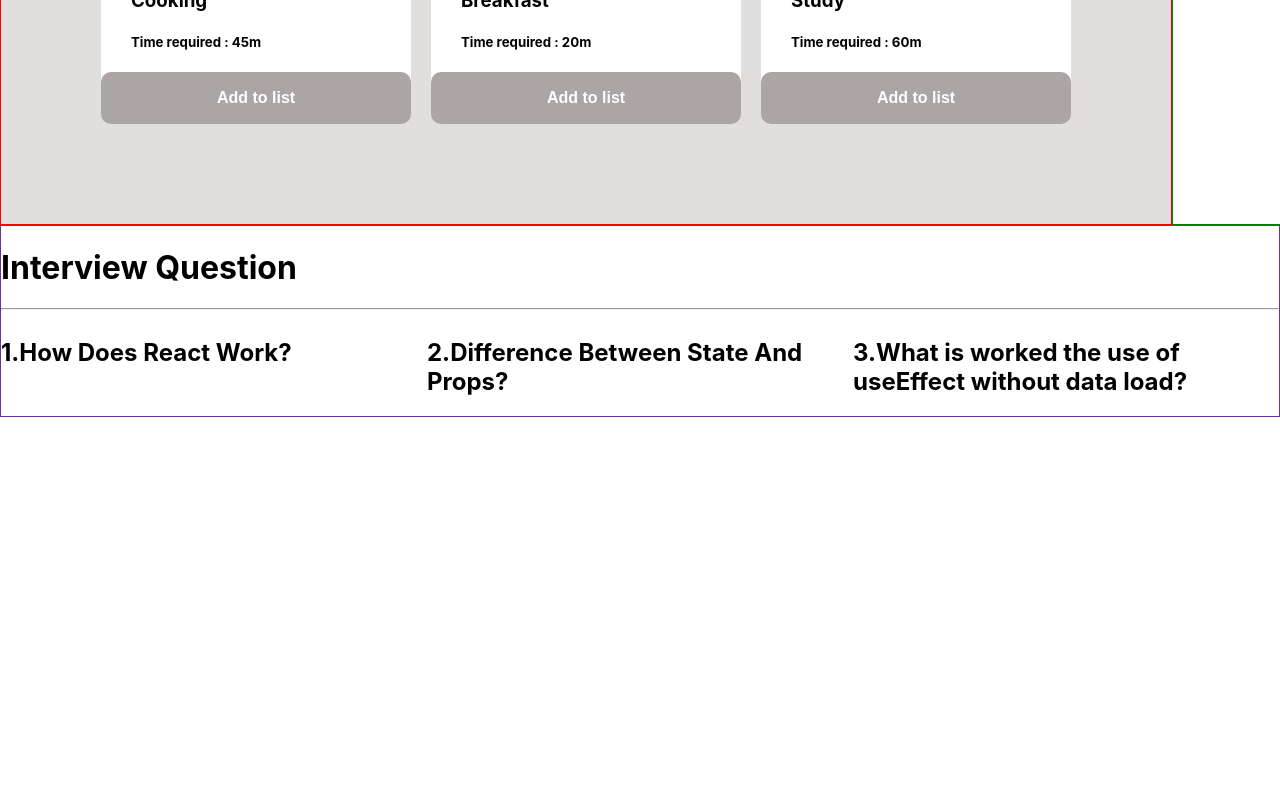
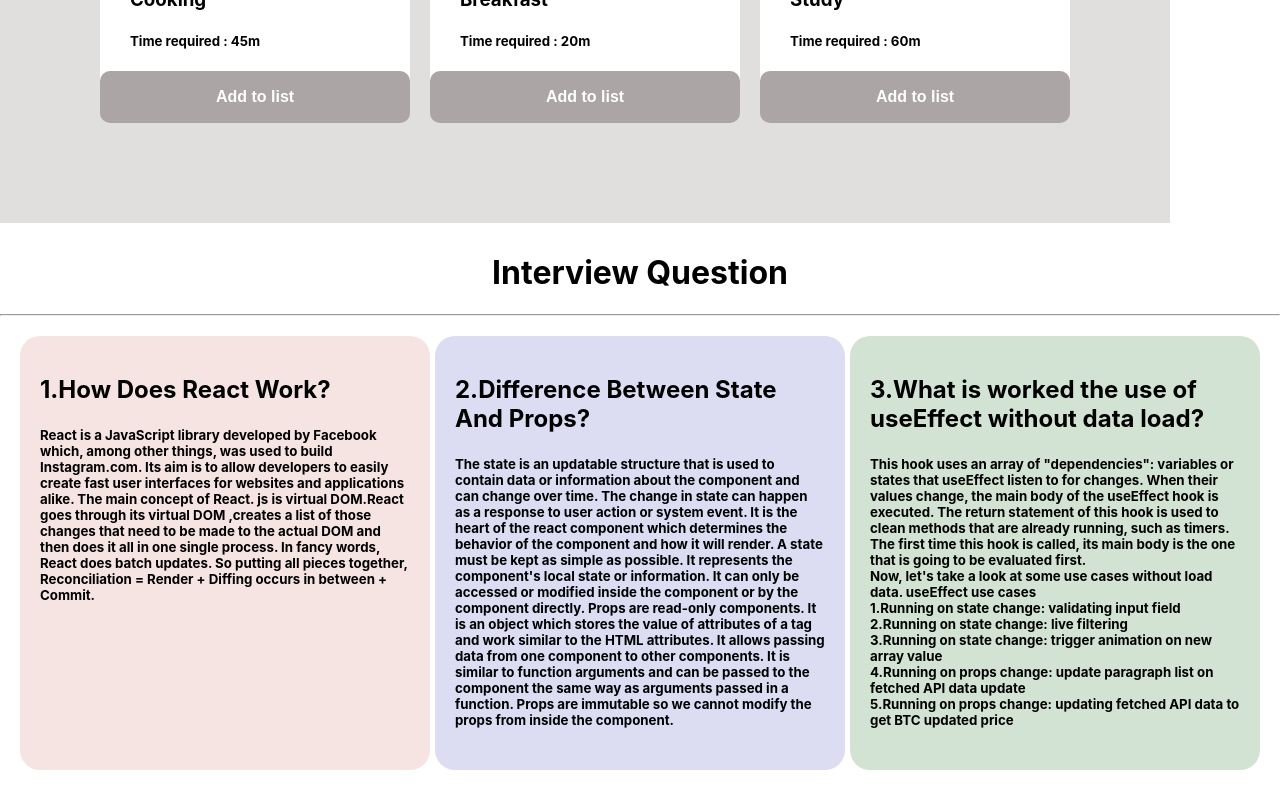
Before and after one commit to Mehedi2000/ultra-active-club-repo, a React (Create React App) app: page / in a window 1280 px wide. Shown: the part 787-1587 px from the top of the page. Before the commit the page ends 1204 px from the top, so only its background shows below. Built offline with nearby package versions, Linux system fonts and the light colour scheme.

Commit message:
added blog

```diff
--- a/src/component/Activities/Activities.css
+++ b/src/component/Activities/Activities.css
@@ -5,7 +5,6 @@
 
 .activities-section {
     background: rgb(225, 222, 222);
-    border: 1px solid red;
     padding: 80px 100px 100px 100px;
 }
 
@@ -35,9 +34,7 @@
     gap: 20px;
 }
 
-.cart-section {
-    border: 1px solid green;
-}
+.cart-section {}
 
 .about-me {
     text-align: center;
--- a/src/component/Question/Question.css
+++ b/src/component/Question/Question.css
@@ -1,9 +1,33 @@
 .blog {
-    border: 1px solid rebeccapurple;
+    margin: 30px 0;
+}
+
+.blog-title {
+    text-align: center;
 }
 
 .Question {
+    margin: 20px;
     display: grid;
     grid-template-columns: repeat(3, 1fr);
+    gap: 5px;
 
 }
+
+.first-Q {
+    padding: 20px;
+    background: rgb(245, 228, 226);
+    border-radius: 20px;
+}
+
+.second-Q {
+    padding: 20px;
+    background: rgb(220, 220, 243);
+    border-radius: 20px;
+}
+
+.third-Q {
+    padding: 20px;
+    background: rgb(211, 227, 211);
+    border-radius: 20px;
+}
--- a/src/component/Question/Question.js
+++ b/src/component/Question/Question.js
@@ -4,20 +4,36 @@ import './Question.css'
 const Question = () => {
     return (
         <div className='blog'>
-            <h1>Interview Question</h1>
+            <h1 className='blog-title'>Interview Question</h1>
             <hr />
             <div className='Question'>
                 <div className='first-Q'>
                     <h2>1.How Does React Work?</h2>
-                    <p></p>
+                    <h5>React is a JavaScript library developed by Facebook which, among other things, was used to build Instagram.com. Its aim is to allow developers to easily create fast user interfaces for websites and applications alike.
+                        The main concept of React. js is virtual DOM.React goes through its virtual DOM ,creates a list of those changes that need to be made to the actual DOM and then does it all in one single process. In fancy words, React does batch updates. So putting all pieces together,
+                        Reconciliation = Render + Diffing occurs in between + Commit.</h5>
                 </div>
                 <div className='second-Q'>
                     <h2>2.Difference Between State And Props?</h2>
-                    <p></p>
+                    <h5>
+                        The state is an updatable structure that is used to contain data or information about the component and can change over time. The change in state can happen as a response to user action or system event. It is the heart of the react component which determines the behavior of the component and how it will render. A state must be kept as simple as possible. It represents the component's local state or information. It can only be accessed or modified inside the component or by the component directly.
+
+
+                        Props are read-only components. It is an object which stores the value of attributes of a tag and work similar to the HTML attributes. It allows passing data from one component to other components. It is similar to function arguments and can be passed to the component the same way as arguments passed in a function. Props are immutable so we cannot modify the props from inside the component.</h5>
                 </div>
                 <div className='third-Q'>
                     <h2>3.What is worked the use of useEffect without data load?</h2>
-                    <p></p>
+                    <h5>This hook uses an array of "dependencies": variables or states that useEffect listen to for changes. When their values change, the main body of the useEffect hook is executed.
+
+                        The return statement of this hook is used to clean methods that are already running, such as timers. The first time this hook is called, its main body is the one that is going to be evaluated first. <br />
+                        Now, let's take a look at some use cases without load data.
+
+                        useEffect use cases <br />
+                        1.Running on state change: validating input field <br />
+                        2.Running on state change: live filtering <br />
+                        3.Running on state change: trigger animation on new array value <br />
+                        4.Running on props change: update paragraph list on fetched API data update <br />
+                        5.Running on props change: updating fetched API data to get BTC updated price</h5>
                 </div>
             </div>
         </div>
```
